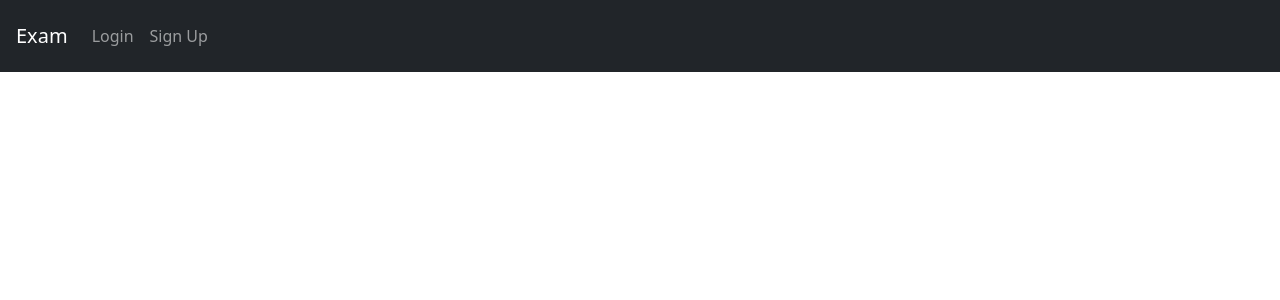
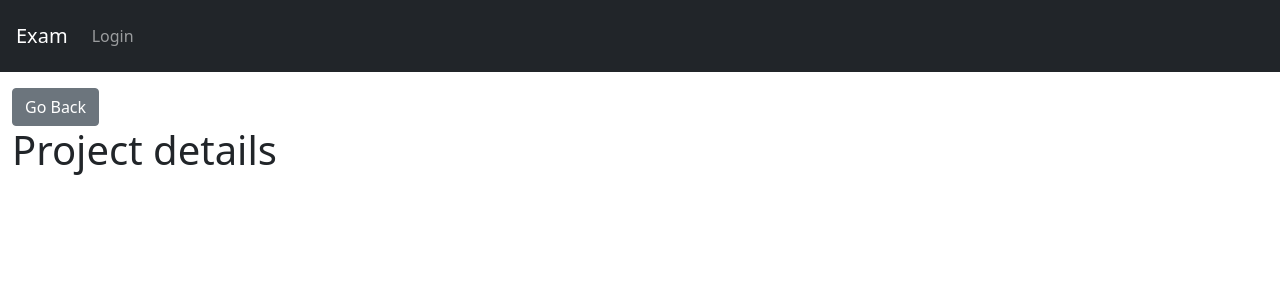
Before and after one commit to Swala/ExReactLogin, a React (Create React App) app: page /project/1 in a window 1280 px wide. Before the commit this address had no page. Shown: the top 300 px of the page. Built offline with nearby package versions, Linux system fonts and the light colour scheme; no server answers.

Commit message:
added projectCard and projectService

```diff
--- a/src/App.js
+++ b/src/App.js
@@ -11,18 +11,20 @@ import BoardAdmin from "./components/BoardAdmin";
 //import AuthVerify from "./common/AuthVerify";
 import EventBus from "./common/EventBus";
 import BoardUser from "./components/BoardUser";
+import userService from "./services/user.service";
+import ProjectCard from "./components/ProjectCard";
 
 const App = () => {
   const [showAdminBoard, setShowAdminBoard] = useState(false);
   const [currentUser, setCurrentUser] = useState(undefined);
+  const [isLoggedIn, setIsLoggedIn] = useState(false);
 
   const logOut = () => {
     AuthService.logout().then((r) => {
       setShowAdminBoard(false);
       setCurrentUser(undefined);
+      setIsLoggedIn(false);
     });
-
-    //setShowModeratorBoard(false);
   };
 
   useEffect(() => {
@@ -30,8 +32,8 @@ const App = () => {
     if (user) {
       console.log("is admin: " + user.roles.includes("ROLE_ADMIN")); //ok
       setCurrentUser(user);
-      //setShowModeratorBoard(user.roles.includes("ROLE_MODERATOR"));
       setShowAdminBoard(user.roles.includes("ROLE_ADMIN"));
+      setIsLoggedIn(true);
     }
     EventBus.on("logout", () => {
       logOut();
@@ -88,11 +90,6 @@ const App = () => {
                 Login
               </Link>
             </li>
-            <li className="nav-item">
-              <Link to={"/register"} className="nav-link">
-                Sign Up
-              </Link>
-            </li>
           </div>
         )}
       </nav>
@@ -106,6 +103,7 @@ const App = () => {
           <Route exact path="/projectboard" element={<ProjectBoard />} />
           <Route path="/admin" element={<BoardAdmin />} />
           <Route path="/user" element={<BoardUser />} />
+          <Route path="/project/:id" element={<ProjectCard />} />
         </Routes>
       </div>
       {/*<AuthVerify logOut={logOut} />*/}
@@ -116,3 +114,8 @@ export default App;
 
 //<Route path="/user" element={<BoardUser />} />
 //<Route path="/mod" element={<BoardModerator />} />
+/*<li className="nav-item">
+  <Link to={"/register"} className="nav-link">
+    Sign Up
+  </Link>
+</li>*/
--- a/src/components/ProjectBoard.js
+++ b/src/components/ProjectBoard.js
@@ -43,7 +43,7 @@ const ProjectBoard = () => {
   const matchProjectWithFlag = (flag) => {
     return projects.map((project) => {
       if (flag && flag.id === project.flag.id) {
-        console.log("match");
+        //console.log("match");
         return <ProjectCardSmall project={project} key={project.id} />;
       } else {
         return null;
@@ -54,7 +54,7 @@ const ProjectBoard = () => {
   return (
     <div className="container">
       <header className="jumbotron">
-        <h3>Welcome to the Project Board</h3>
+        <h3>Project details</h3>
       </header>
       <div className="container">
         <div className="row">
--- /dev/null
+++ b/src/components/ProjectCard.js
@@ -0,0 +1,37 @@
+import React, { useEffect, useState } from "react";
+import { useNavigate, useParams } from "react-router-dom";
+import ProjectService from "../services/project.service";
+
+const ProjectCard = () => {
+  const navigate = useNavigate();
+  const params = useParams();
+
+  const [project, setProject] = useState();
+
+  useEffect(() => {
+    //console.log(params.id);
+
+    //fetch project using param (project id)
+    ProjectService.getProject(params.id).then((response) => {
+      setProject(response.data);
+    });
+  }, []);
+
+  return (
+    <>
+      <div>
+        <button
+          className="btn btn-secondary btn-block mt-3"
+          onClick={() => {
+            navigate(-1);
+          }}
+        >
+          Go Back
+        </button>
+        <h1>Project details</h1>
+      </div>
+    </>
+  );
+};
+
+export default ProjectCard;
--- a/src/components/ProjectCardSmall.js
+++ b/src/components/ProjectCardSmall.js
@@ -2,33 +2,10 @@
 //contains header with name, deadline, and remove button for admin
 
 import React from "react";
+import { useNavigate } from "react-router-dom";
 
 const ProjectCardSmall = ({ project }) => {
-  const onClick = () => {
-    console.log("I am clickable");
-  };
-
-  /* if (projects) {
-    projects.map((project) => {
-      if (project.flag.id === flag.id) {
-        return (
-          <div
-            className="card projectCard"
-            key={project.id}
-            onClick={onClick}
-            style={{ cursor: "pointer" }}
-          >
-            <div className="card-body">
-              <h5 className="card-title">{project.name}</h5>
-              <p className="card-text">{project.deadline.substring(0, 10)}</p>
-            </div>
-          </div>
-        );
-      }
-    });
-  } else {
-    return null;
-  }*/
+  const navigate = useNavigate();
 
   return (
     <>
@@ -36,7 +13,7 @@ const ProjectCardSmall = ({ project }) => {
         <div
           className="card projectCard"
           key={project.id}
-          onClick={onClick}
+          onClick={() => navigate("/project/" + project.id)}
           style={{ cursor: "pointer" }}
         >
           <div className="card-body">
--- a/src/components/Register.js
+++ b/src/components/Register.js
@@ -114,6 +114,8 @@ const Register = (props) => {
         }
       );
     }
+    setUsername("");
+    setPassword("");
   };
   return (
     <div className="col-md-12">
@@ -123,7 +125,7 @@ const Register = (props) => {
           alt="profile-img"
           className="profile-img-card"
         />
-        <Form onSubmit={handleRegister} ref={form}>
+        <Form onSubmit={handleRegister} ref={form} autoComplete="off">
           {!successful && (
             <div>
               <div className="form-group">
@@ -135,6 +137,7 @@ const Register = (props) => {
                   value={username}
                   onChange={onChangeUsername}
                   validations={[required, vusername]}
+                  autoComplete="off"
                 />
               </div>
               <div className="form-group">
@@ -157,6 +160,7 @@ const Register = (props) => {
                   value={password}
                   onChange={onChangePassword}
                   validations={[required, vpassword]}
+                  autoComplete="off"
                 />
               </div>
               <div className="form-group">
--- /dev/null
+++ b/src/services/project.service.js
@@ -0,0 +1,19 @@
+import axios from "axios";
+//import authHeader from "./authHeader";
+
+const API_URL = "http://localhost:8080/api/";
+const config = {
+  withCredentials: true,
+};
+
+const getProject = (id) => {
+  //return axios.get(API_URL + "project/all", { headers: authHeader() });
+  console.log(id);
+  return axios.get(API_URL + "project/" + id, config);
+};
+
+const ProjectService = {
+  getProject,
+};
+
+export default ProjectService;
```
